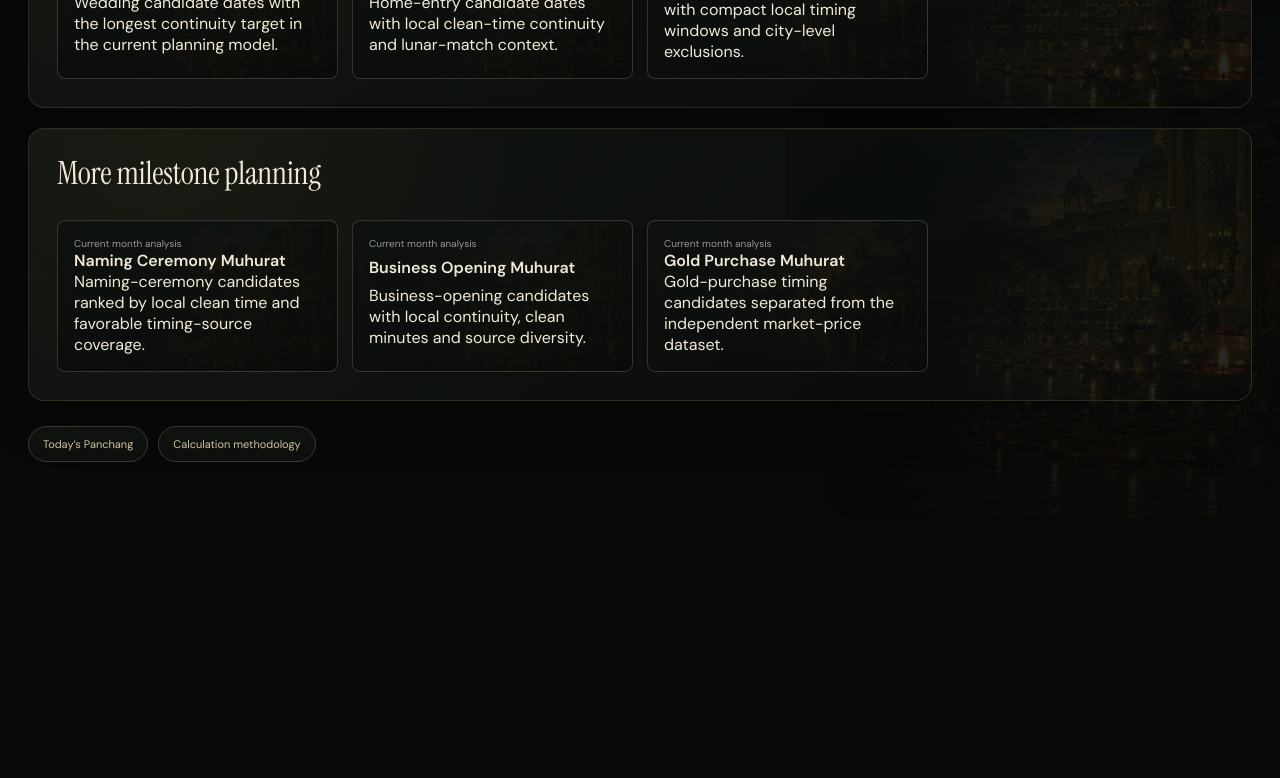
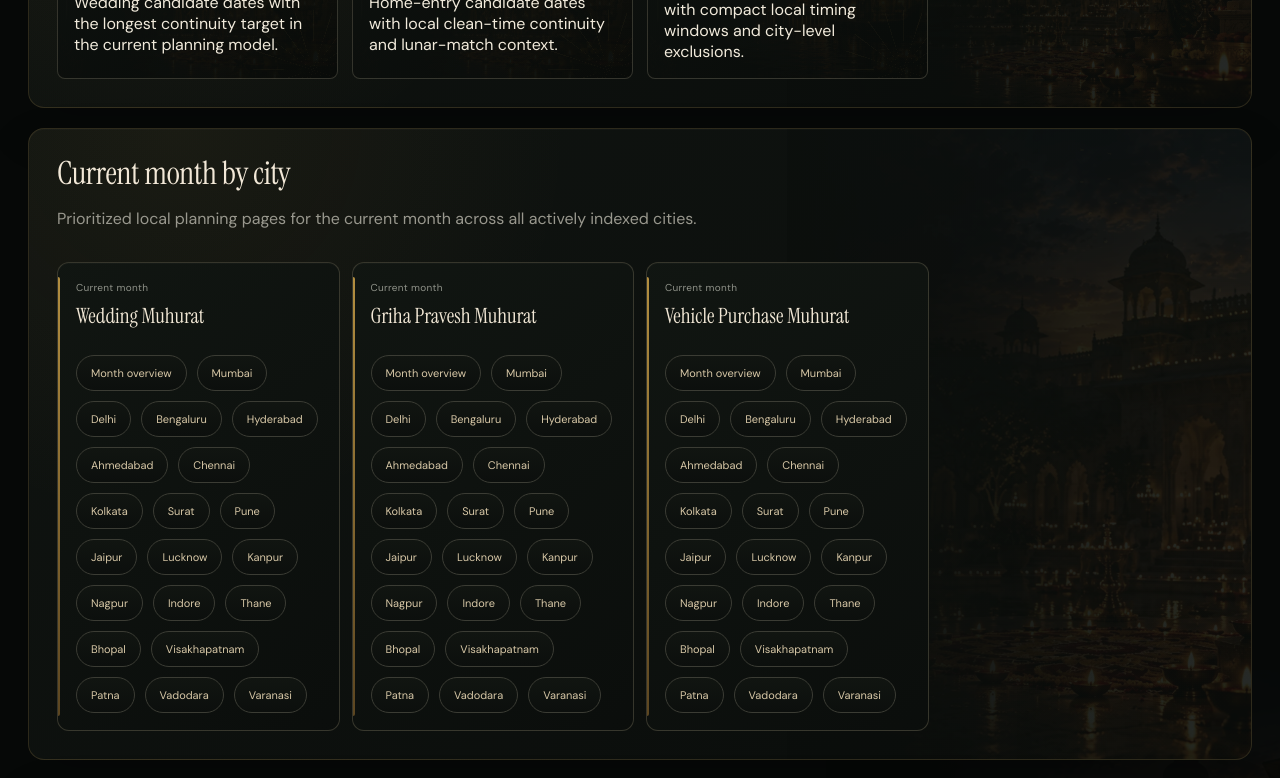
Before and after one commit to SviatF/chanag.xx, a Next.js app: page /muhurat in a window 1280 px wide. Shown: the part 660-1438 px from the top of the page. Before the commit the page ends 1218 px from the top, so only its background shows below. Built offline with nearby package versions, Linux system fonts and the light colour scheme.

Commit message:
Prioritize current Muhurat city pages

```diff
--- a/app/muhurat/page.tsx
+++ b/app/muhurat/page.tsx
@@ -5,6 +5,7 @@ import {cities} from "@/lib/cities";
 import {todayInIndia} from "@/lib/dates";
 import {muhuratRules} from "@/lib/muhurat";
 import {primaryMuhuratEvents} from "@/lib/seo-policy";
+import {currentMuhuratHotset} from "@/lib/hotset-links";
 
 export const revalidate=86400;
 export const metadata:Metadata={title:"Muhurat Planning — Wedding, Griha Pravesh & Vehicle Purchase",description:"Explore Muhurat candidate dates for wedding, Griha Pravesh, vehicle purchase and other milestones, with city-local timing analysis and event-specific continuity metrics.",alternates:{canonical:"/muhurat"}};
@@ -20,6 +21,7 @@ const descriptions:Record<string,string>={
 
 export default function MuhuratHub(){
   const city=cities[0];const now=todayInIndia();const year=now.getUTCFullYear();const month=String(now.getUTCMonth()+1).padStart(2,"0");
+  const currentHotset=currentMuhuratHotset(now);
   const entries=Object.entries(muhuratRules);const primary=new Set<string>(primaryMuhuratEvents);
   const ld={"@context":"https://schema.org","@type":"CollectionPage","name":"Muhurat Planning","url":"https://panchvani.com/muhurat","description":"Event-specific candidate-date analysis with local timing windows and planning metrics."};
   return <main><Header city={city}/><div className="page-shell internal-visual internal-muhurat">
@@ -27,6 +29,11 @@ export default function MuhuratHub(){
     <p className="page-kicker">MUHURAT PLANNING</p><h1 className="page-title">Muhurat candidates<br/>for important moments</h1>
     <p className="page-subtitle">Choose a milestone, then open a year, month and city to compare candidate density, local clean-time supply and event-specific continuity.</p>
     <section className="wide-panel"><h2 className="page-title" style={{fontSize:32}}>Most-used Muhurat planning guides</h2><div className="city-directory">{entries.filter(([slug])=>primary.has(slug)).map(([slug,rule])=><Link href={`/muhurat/${slug}/${year}`} key={slug}><small>{year} yearly analysis</small><strong>{rule.title}</strong><span>{descriptions[slug]}</span></Link>)}</div></section>
+    <section className="wide-panel">
+      <h2 className="page-title" style={{fontSize:32}}>Current month by city</h2>
+      <p className="page-subtitle">Prioritized local planning pages for the current month across all actively indexed cities.</p>
+      <div className="data-grid">{currentHotset.map(group=>{const rule=muhuratRules[group.event];return <div className="data-card" key={group.event}><small>Current month</small><strong>{rule.title}</strong><div className="pill-links"><Link href={group.parentHref}>Month overview</Link>{group.cityLinks.map(item=><Link href={item.href} key={item.slug}>{item.name}</Link>)}</div></div>})}</div>
+    </section>
     <section className="wide-panel"><h2 className="page-title" style={{fontSize:32}}>More milestone planning</h2><div className="city-directory">{entries.filter(([slug])=>!primary.has(slug)).map(([slug,rule])=><Link href={`/muhurat/${slug}/${year}/${month}`} key={slug}><small>Current month analysis</small><strong>{rule.title}</strong><span>{descriptions[slug]}</span></Link>)}</div></section>
     <div className="pill-links"><Link href={`/panchang/${city.slug}`}>Today’s Panchang</Link><Link href="/methodology">Calculation methodology</Link></div>
     <script type="application/ld+json" dangerouslySetInnerHTML={{__html:JSON.stringify(ld)}}/>
```
